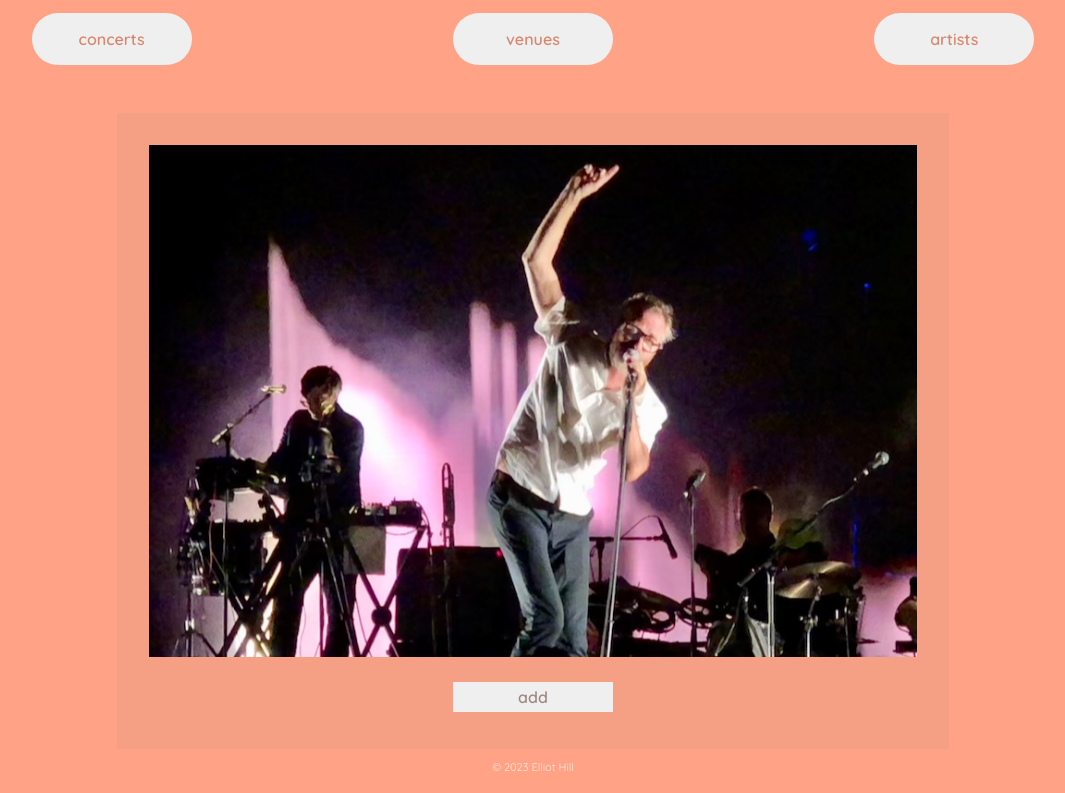
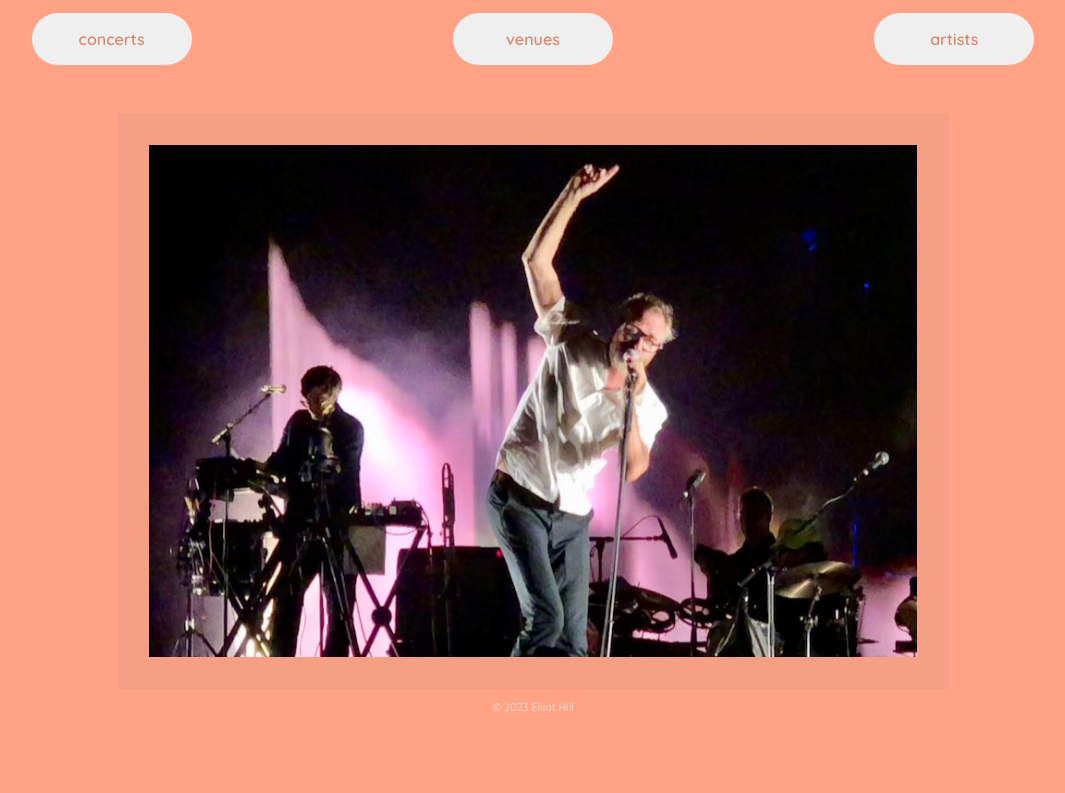
Before and after one commit to elliotvhill/EH-GA-Project-2, a website: page client/add.html in a window 1280 px wide. Both pictures are taken after a click on the element "SAD DADS". Shown: the part 123-916 px from the top of the page, without its empty margins (107-1172 px from the left). After the commit the page ends 856 px from the top, so only its background shows below. Drawn offline with nearby package versions, Linux system fonts and the light colour scheme.

Commit message:
reverted some changes for add.html

```diff
--- a/client/add.html
+++ b/client/add.html
@@ -16,21 +16,20 @@
   </head>
   <body>
     <header>
-      <h3 id="landing"> Sad Dads </h3>
+      <h3 id="landing">Sad Dads</h3>
     </header>
     <div class="menu">
       <ul>
-        <li class="menu"><button id="concerts"> Concerts </button></li>
-        <li class="menu"><button id="venues"> Venues </button></li>
-        <li class="menu"><button id="artists"> Artists </button></li>
+        <li class="menu"><button id="concerts">Concerts</button></li>
+        <li class="menu"><button id="venues">Venues</button></li>
+        <li class="menu"><button id="artists">Artists</button></li>
       </ul>
     </div>
     <div class="container">
-    <div class="main-content">
-    </div>
-    <div class="add">
-        <button class="add">Add</button>
-    </div>
+      <div class="main-content"></div>
+      <div class="add">
+          <!-- <h4> Add a concert, venue, or artist </h4> -->
+      </div>
     </div>
     <footer>
       <div id="year"></div>
--- a/client/script.js
+++ b/client/script.js
@@ -6,6 +6,7 @@ const venuesBtn = document.querySelector('#venues')
 const artistsBtn = document.querySelector('#artists')
 const sadDadsHome = document.querySelector('#landing')
 const heroImage = '/images/matt-berninger-sep-2018-2-3.png'
+const addBtn = document.querySelector('.add')
 document.addEventListener('DOMContentLoaded', (event) => mainContainer.style.visibility = 'hidden')
 showContent = () => mainContainer.style.visibility = 'visible'
 
@@ -44,9 +45,9 @@ venuesBtn.addEventListener('click', async () => {
     mainContent.innerHTML = venuesHTML
     // make each venue name a link to view info
       // function / DOM element to display venue info, photo, etc.
+
+    })
     // link to form to add info/venue/etc.
-
-})
 
 concertsBtn.addEventListener('click', async () => {
     let response = await axios.get(`${apiUrl}/concerts`)
--- a/client/singlepage-style.css
+++ b/client/singlepage-style.css
@@ -120,7 +120,7 @@ li:hover {
   max-width: 60vw;
 }
 
-.add {
+.addVenue {
   display: flex;
   justify-content: center;
   align-self: center;
```
Also changed, not shown: client/single-page.html (+1 -3 lines), client/add.js (added).
